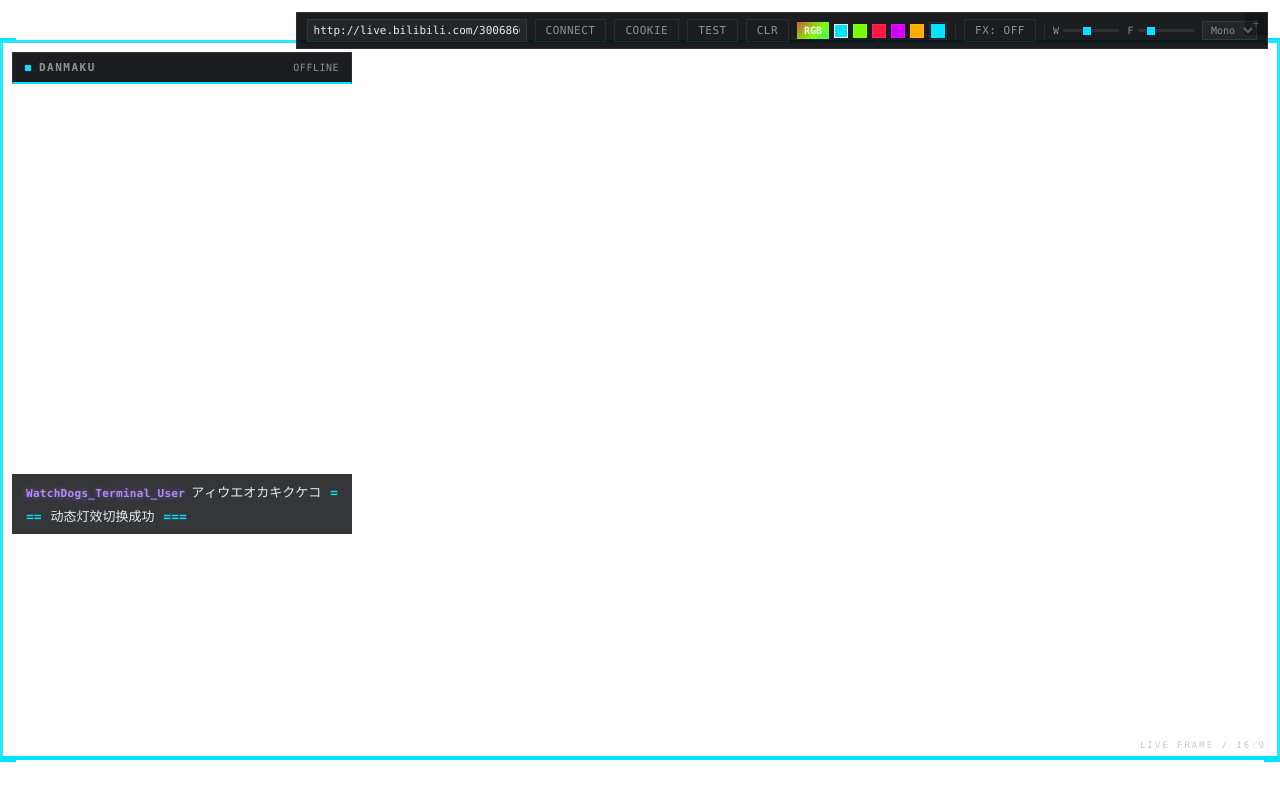
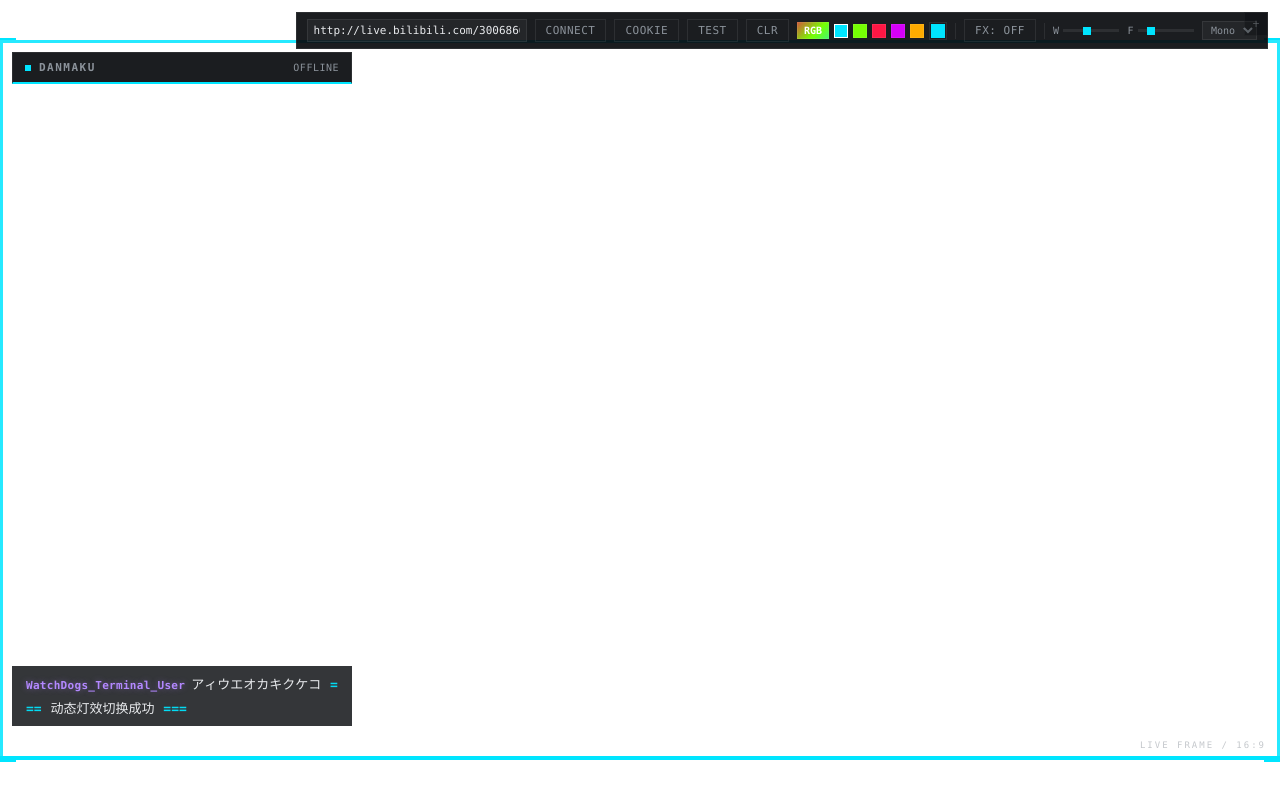
Before and after one commit to Xnmk029/danmaku-frame, a website: page index.html in a window 1280 px wide. Both pictures are taken after a click on the button "TEST". Drawn offline with Linux system fonts and the light colour scheme.

Commit message:
fix: adjust danmaku-panel bottom height and add auto-scroll for custom container dimensions

```diff
--- a/index.html
+++ b/index.html
@@ -272,8 +272,7 @@
       position: absolute;
       top: 12px;
       left: 12px;
-      bottom: 216px;
-      /* Lifted bottom by 200px from 16px */
+      bottom: 24px;
       width: var(--danmaku-width);
       display: flex;
       flex-direction: column;
@@ -321,14 +320,16 @@
 
     .danmaku-feed {
       flex: 1;
-      overflow: hidden;
+      overflow-y: auto;
+      scrollbar-width: none;
       display: flex;
       flex-direction: column;
       justify-content: flex-end;
       gap: 6px;
       padding: 10px 0;
-      mask-image: linear-gradient(to bottom, transparent 0%, black 8%, black 100%);
-      -webkit-mask-image: linear-gradient(to bottom, transparent 0%, black 8%, black 100%);
+    }
+    .danmaku-feed::-webkit-scrollbar {
+      display: none;
     }
 
     /* Single danmaku row */
@@ -1020,6 +1021,7 @@
       feed.appendChild(row);
 
       while (feed.children.length > MAX_ROWS) feed.removeChild(feed.firstChild);
+      feed.scrollTop = feed.scrollHeight;
 
       const textEl = row.querySelector('.dm-text');
       const scr = getScrambler();
```
